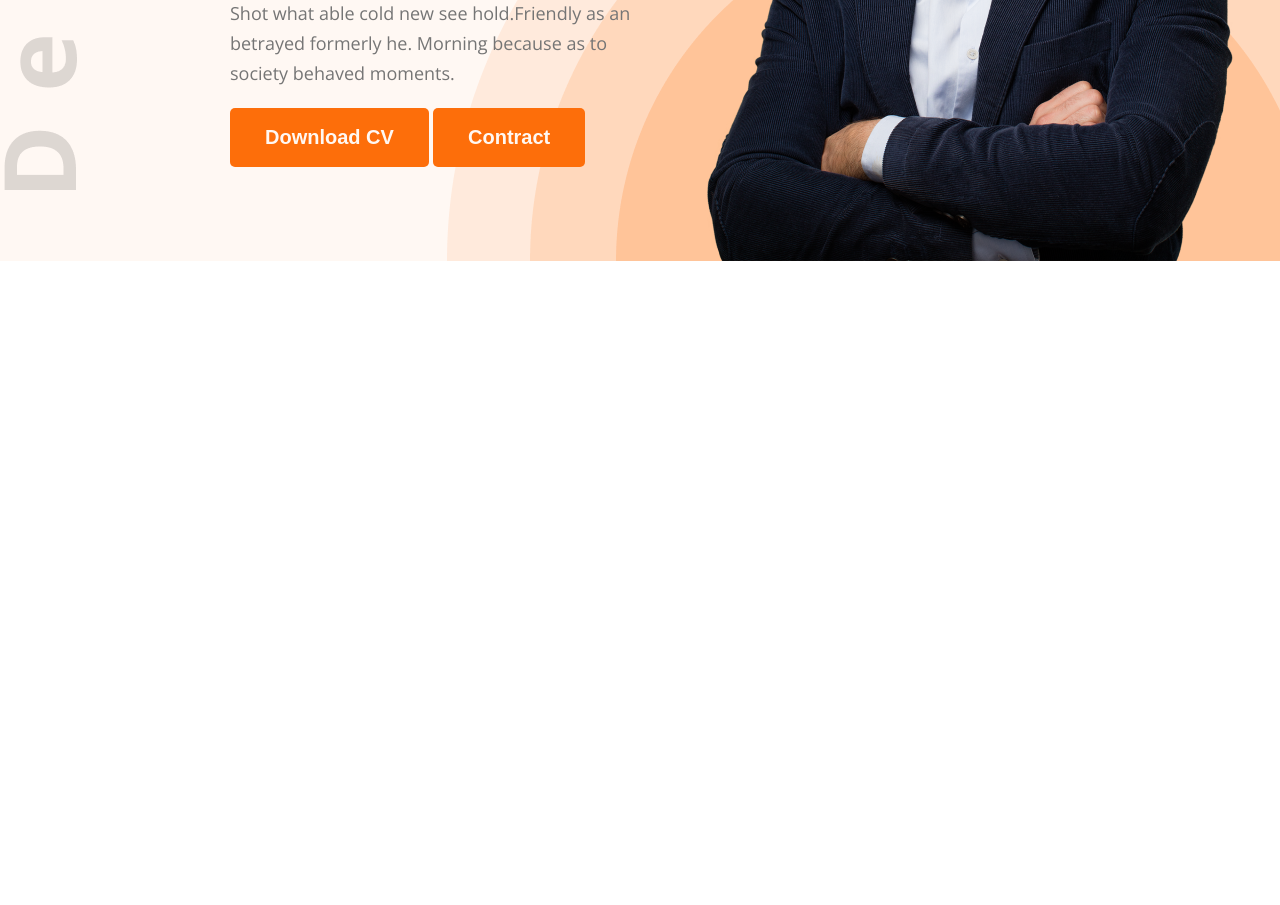
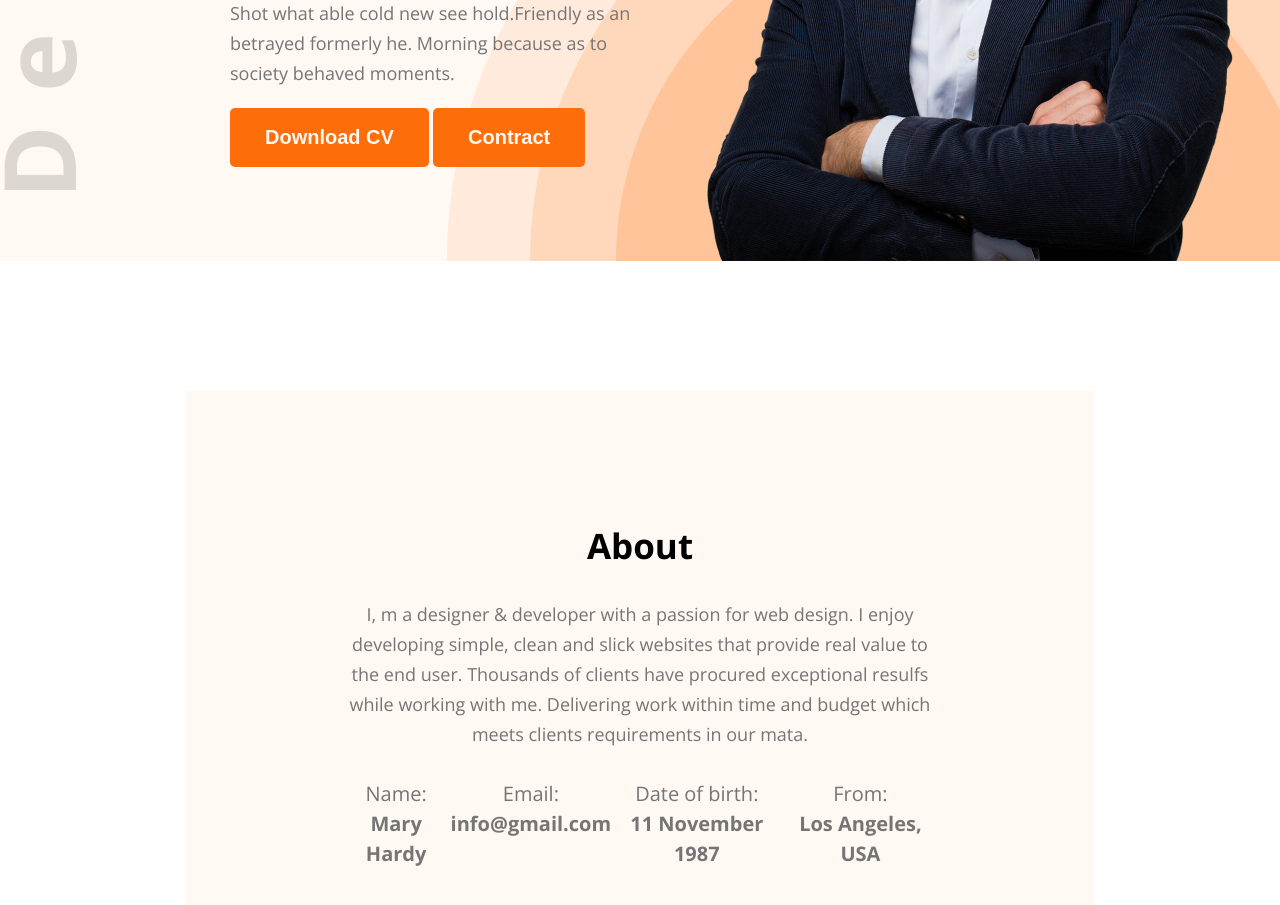
Before and after one commit to Ajoy114/hero-dev, a plain HTML site: page index.html in a window 1280 px wide. Shown: the part 573-1478 px from the top of the page. Before the commit the page ends 834 px from the top, so only its background shows below. Drawn offline with nearby package versions, Linux system fonts and the light colour scheme.

Commit message:
About section is updated

```diff
--- a/index.html
+++ b/index.html
@@ -47,6 +47,40 @@
 
         </section>
     </header>
+    <section id="about">
+        <div class="about-container">
+            <div class="section-heading">
+                <h2>About</h2>
+                <p>
+                    I, m a designer & developer with a passion for web design. I enjoy developing simple,
+                    clean and slick websites that provide real value to the end user. Thousands of clients have procured
+                    exceptional resulfs while working with me.
+                    Delivering work within time and budget which meets clients requirements in our mata.
+                </p>
+            </div>
+            <div class="about-info">
+                <div class="info-card">
+                    <p>Name:</p>
+                    <h4>Mary Hardy</h4>
+                </div>
+
+                <div class="info-card">
+                    <p>Email:</p>
+                    <h4>info@gmail.com</h4>
+                </div>
+
+                <div class="info-card">
+                    <p>Date of birth:</p>
+                    <h4>11 November 1987</h4>
+                </div>
+
+                <div class="info-card">
+                    <p>From:</p>
+                    <h4>Los Angeles, USA</h4>
+                </div>
+            </div>
+        </div>
+    </section>
 </body>
 
 </html>
--- a/style/Portfolio.css
+++ b/style/Portfolio.css
@@ -97,5 +97,54 @@ nav .nav a {
 #banner .banner-img img {
     max-width: 585px;
     vertical-align: middle;
+}
+
+#about {
+    padding-top: 130px;
+}
+
+#about .about-container {
+    width: 71%;
+    max-width: 1140px;
+    margin: 0px auto;
+    text-align: center;
+    background-color: #FFF8F3;
+    padding: 131px 156px;
+}
+
+.section-heading {
+    max-width: 827px;
+    text-align: center;
+}
+
+.section-heading h2 {
+    font-size: 35px;
+    margin-bottom: 30px;
 
 }
+
+.section-heading p {
+    font-size: 18px;
+    margin-bottom: 30px;
+    line-height: 30px;
+    color: #757575;
+
+}
+
+#about .about-container .about-info {
+    display: flex;
+    justify-content: space-around;
+}
+
+.about-info .info-card p {
+    font-size: 20px;
+    line-height: 30px;
+    color: #757575;
+}
+
+.about-info .info-card h4 {
+    font-size: 20px;
+    line-height: 30px;
+    color: #757575;
+
+}
```
